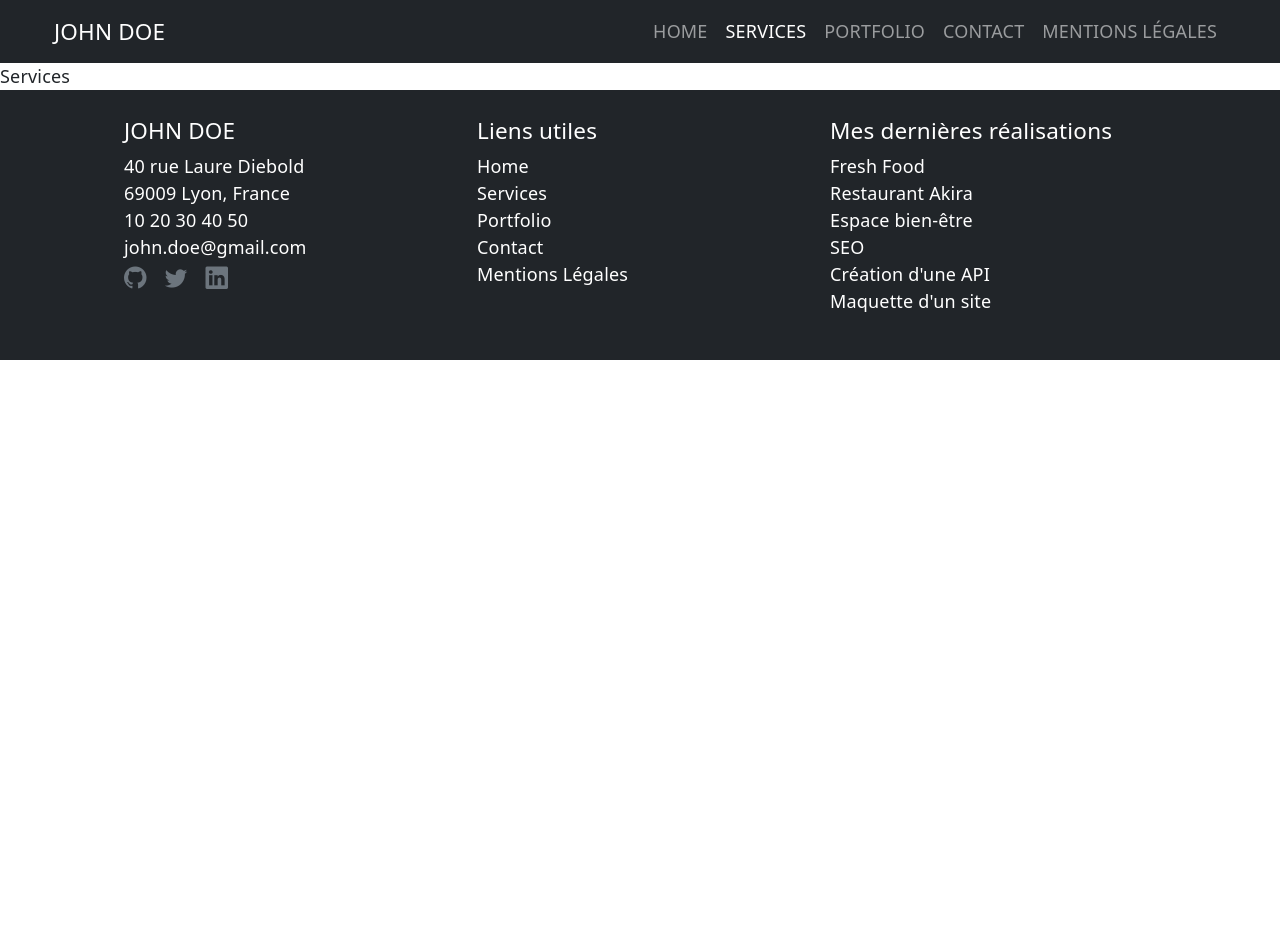
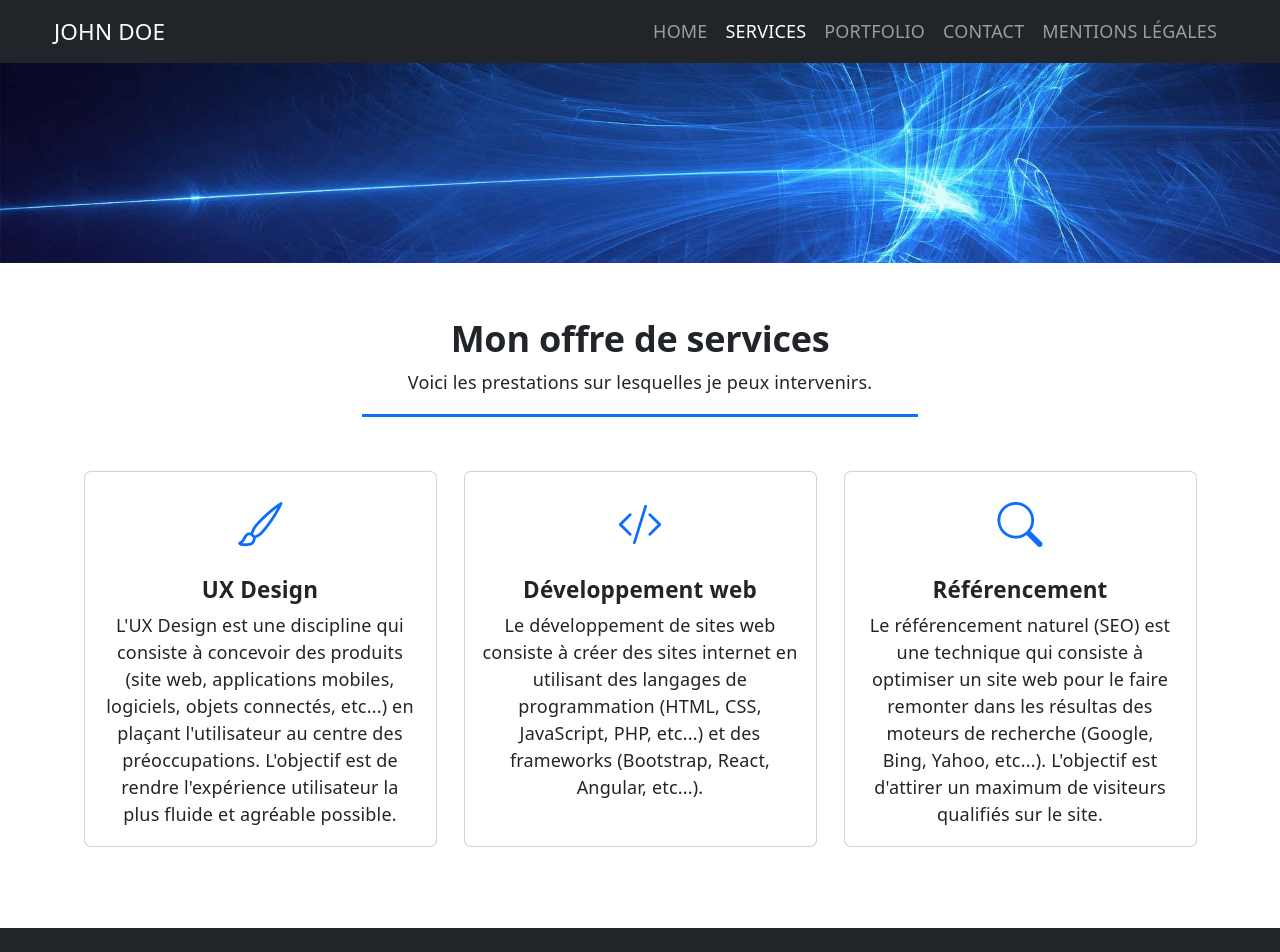
Before and after one commit to LePlankton/Kerras_Zahcaria_Devoir_Portfolio_JS, a React (Vite) app: page /services in a window 1280 px wide. Shown: the top 952 px of the page. Before the commit the page ends 800 px from the top, so only its background shows below. Built offline with nearby package versions, Linux system fonts and the light colour scheme.

Commit message:
feat: ajout de la page Services avec cards et effets hover

```diff
--- a/src/index.css
+++ b/src/index.css
@@ -107,3 +107,10 @@ code {
   padding: 4px 8px;
   background: var(--code-bg);
 }
+
+
+.card:hover {
+  background-color: #efefef;
+  box-shadow: 0 4px 15px rgba(0, 0, 0, 0.2);
+  transition: all 0.3s ease;
+}
--- a/src/pages/Home.jsx
+++ b/src/pages/Home.jsx
@@ -8,8 +8,8 @@ function Home() {
         backgroundPosition: "center"
       }} className="d-flex align-items-center justify-content-center text-white text-center">
         <div>
-          <h1>Bonjour, je suis John Doe</h1>
-          <h2>Développeur web full stack</h2>
+          <h1 className="fw-bold">Bonjour, je suis John Doe</h1>
+          <h2 className="fw-bold">Développeur web full stack</h2>
           <button className="btn btn-danger mt-3">En savoir plus</button>
         </div>
       </section>
@@ -18,7 +18,7 @@ function Home() {
         <div className="container">
           <div className="row">
             <div className="col-md-6">
-              <h2>À propos</h2>
+              <h3 className="fw-bold">À propos</h3>
               <img src="/images/john-doe-about.jpg" alt="John Doe" className="img-fluid" />
               <p>Lorem ipsum dolor sit amet, consectetur adipiscing elit. Sed do eiusmod tempor incididunt ut labore et dolore magna aliqua.</p>
               <p>Lorem ipsum dolor sit amet, consectetur adipiscing elit. Sed do eiusmod tempor incididunt ut labore et dolore magna aliqua.</p>
@@ -26,7 +26,7 @@ function Home() {
             </div>
 
             <div className="col-md-6">
-              <h2>Mes compétences</h2>
+              <h3 className="fw-bold">Mes compétences</h3>
               <p>HTML5 90%</p>
                 <div className="progress mb-3">
                   <div className="progress-bar bg-danger" style={{width: "90%"}}></div>
--- a/src/pages/Services.jsx
+++ b/src/pages/Services.jsx
@@ -1,6 +1,66 @@
 function Services() {
   return (
-    <div>Services</div>
+    <main>
+      <section style={{
+        backgroundImage: "url('/images/banner.jpg')",
+        height: "200px",
+        backgroundSize: "cover",
+        backgroundPosition: "center"
+      }}></section>
+
+      <section className="container text-center my-5">
+        <h2 className="fw-bold">Mon offre de services</h2>
+        <p>Voici les prestations sur lesquelles je peux intervenirs.</p>
+        <hr className="border-primary border-3 opacity-100 w-50 mx-auto"/>
+      </section>
+
+      <section className="container mb-5">
+        <div className="row">
+
+          <div className="col-md-4 mb-4">
+          <div className="card h-100">
+            <div className="card-body text-center">
+              <i className="bi bi-brush fs-1 text-primary mb-3 d-block"></i>
+              <h5 className="card-title fw-bold">UX Design</h5>
+              <p className="card-text">L'UX Design est une discipline qui consiste à concevoir des produits
+                (site web, applications mobiles, logiciels, objets connectés, etc...) en plaçant
+                l'utilisateur au centre des préoccupations. L'objectif est de rendre l'expérience utilisateur
+                la plus fluide et agréable possible.
+              </p>
+            </div>
+          </div>
+        </div>
+
+        <div className="col-md-4 mb-4">
+          <div className="card h-100">
+            <div className="card-body text-center">
+              <i className="bi bi-code-slash fs-1 text-primary mb-3 d-block"></i>
+              <h5 className="card-title fw-bold">Développement web</h5>
+              <p className="card-text">Le développement de sites web consiste à créer des sites internet en
+                utilisant des langages de programmation (HTML, CSS, JavaScript, PHP, etc...) et des frameworks
+               (Bootstrap, React, Angular, etc...).
+              </p>
+            </div>
+          </div>
+        </div>
+
+        <div className="col-md-4 mb-4">
+          <div className="card h-100">
+            <div className="card-body text-center">
+              <i className="bi bi-search fs-1 text-primary mb-3 d-block"></i>
+              <h5 className="card-title fw-bold">Référencement</h5>
+              <p className="card-text">Le référencement naturel (SEO) est une technique qui consiste à optimiser un site web
+                pour le faire remonter dans les résultas des moteurs de recherche (Google, Bing, Yahoo, etc...). L'objectif
+                est d'attirer un maximum de visiteurs qualifiés sur le site.
+              </p>
+            </div>
+          </div>
+        </div>
+
+        </div>
+      </section>
+    </main>
+
   )
 }
 
```
